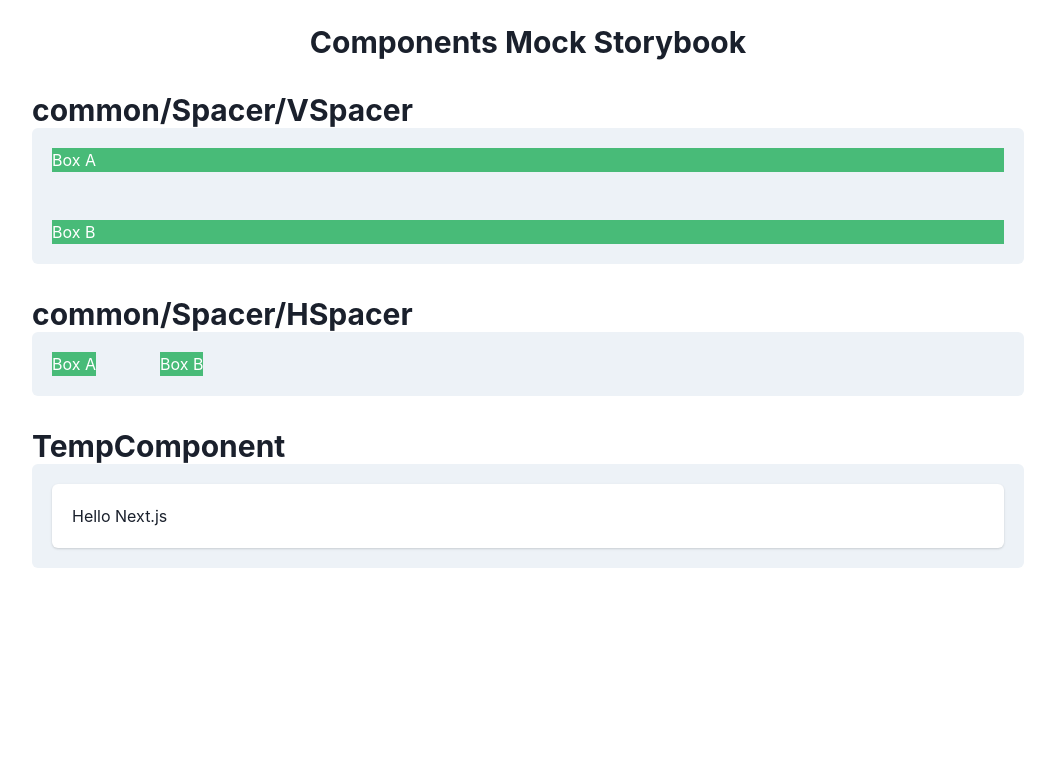
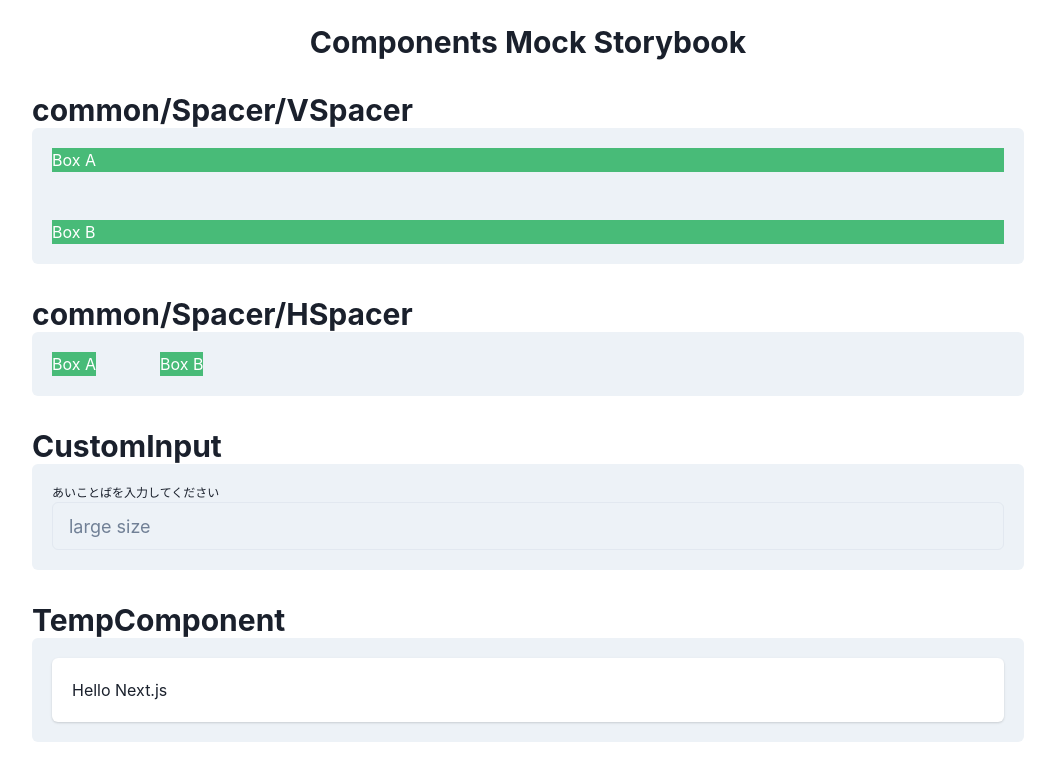
Before and after one commit to hacku-chamomilla/doutankyohi-front-end, a Next.js app: page /components in a window 1280 px wide. Shown: the top 780 px of the page, without its empty margins (112-1167 px from the left). Built offline with nearby package versions, Linux system fonts and the light colour scheme.

Commit message:
feat: コンポーネントにカスタム入力を表示出来るようにした

```diff
--- a/pages/components.tsx
+++ b/pages/components.tsx
@@ -12,6 +12,7 @@ import {
 } from "@chakra-ui/react";
 
 import { HSpacer, VSpacer } from "@/components/common/Spacer";
+import { CustomInput } from "@/components/CustomInput";
 import { TempComponent } from "@/components/TempComponent";
 
 const Component: NextPage = () => {
@@ -56,6 +57,15 @@ const Component: NextPage = () => {
             </CardBody>
           </Card>
 
+          {/* CustomInput */}
+          <VSpacer size={8} />
+          <Heading size="lg">CustomInput</Heading>
+          <Card variant="filled">
+            <CardBody>
+              <CustomInput title={"あいことばを入力してください"} />
+            </CardBody>
+          </Card>
+
           {/* TempComponent */}
           <VSpacer size={8} />
           <Heading size="lg">TempComponent</Heading>
```
